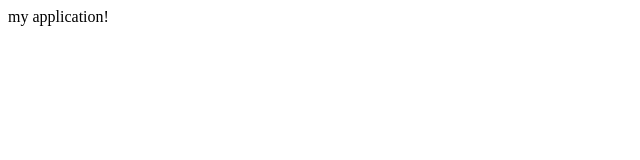
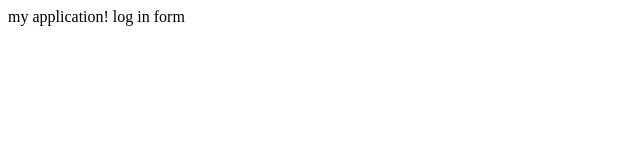
Before and after one commit to LuminousToucan/turbo-disco, a plain HTML site: page index.html in a window 1280 px wide. Shown: the full height of the page, 0-640 px from the left. Drawn offline with Linux system fonts and the light colour scheme.

Commit message:
login form

```diff
--- a/index.html
+++ b/index.html
@@ -7,6 +7,6 @@
     <title>My app</title>
   </head>
   <body>
-    my application!
+    my application! log in form
   </body>
 </html>
```
Also changed, not shown: login.html (added, +1 -0 lines), log.txt (added).
